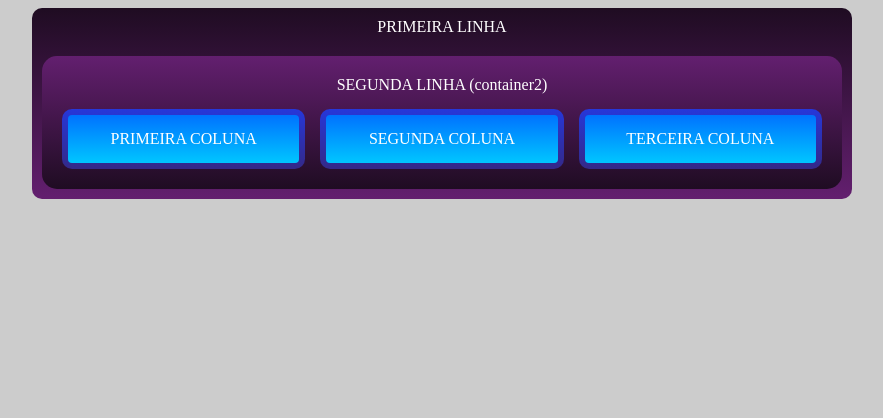
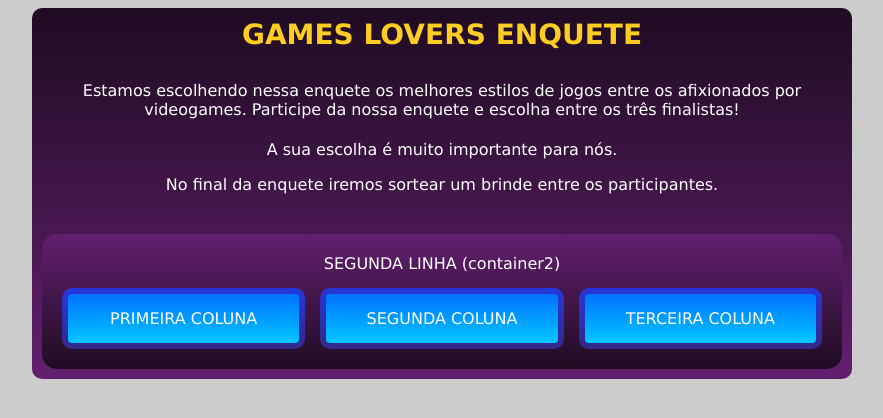
Before and after one commit to GustaCorrea/bootcamp-devjr-md2, a plain HTML site: page index.html in a window 1280 px wide. Shown: the whole page, without its empty margins (198-1081 px from the left). Drawn offline with Linux system fonts and the light colour scheme.

Commit message:
closes #3 - cabeça do index.html

```diff
--- a/index.html
+++ b/index.html
@@ -8,6 +8,7 @@
     <style>
         body{
             background-color: #CCCCCC;
+            font-family:'Lucida Sans', 'Lucida Sans Regular', 'Lucida Grande', 'Lucida Sans Unicode', Geneva, Verdana, sans-serif;
         }
         .container {
             background: linear-gradient(to bottom, #1F0C22, #631F6F);
@@ -20,6 +21,11 @@
         }
         .header {
             margin-bottom: 20px;
+        }
+        .header-title{
+          color: #FECD23;
+          font-size: 28px;
+          font-weight: 700;
         }
         .container2 {
             background: linear-gradient(to bottom, #631F6F, #1F0C22);
@@ -51,7 +57,14 @@
   <div class="container">
 
     <div class="header">
-      PRIMEIRA LINHA
+      <div class="header-title">
+        GAMES LOVERS ENQUETE
+      </div>
+      <div>
+        <p style="margin-top: 25px; padding: 5px;">Estamos escolhendo nessa enquete os melhores estilos de jogos entre os afixionados por videogames. Participe da nossa enquete e escolha entre os três finalistas!</p>
+        <p>A sua escolha é muito importante para nós.</p>
+        <p style="margin-bottom: 40px;">No final da enquete iremos sortear um brinde entre os participantes.</p>
+      </div>
     </div>
 
     <div class="container2">
```
